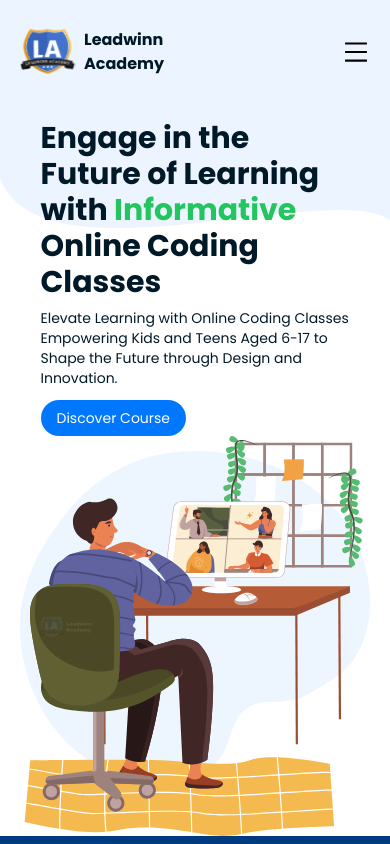
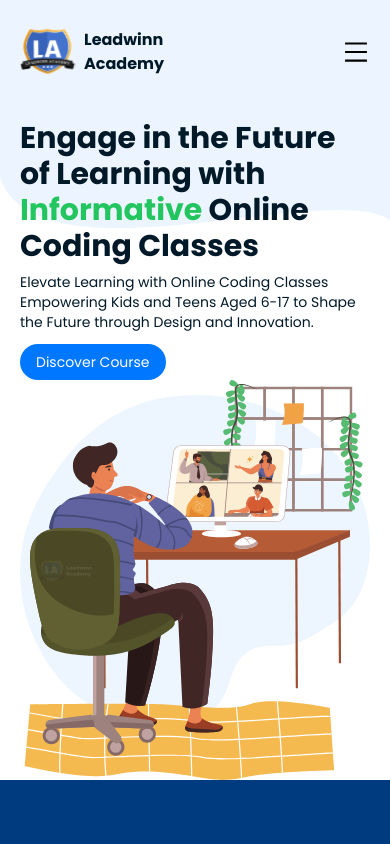
Before and after one commit to Adeleyeha-17/Leadwinn-Academy, a React (Vite) app: page / in a window 390 px wide. Shown: the top 844 px of the page. Built offline with nearby package versions, Linux system fonts and the light colour scheme.

Commit message:
updated home

```diff
--- a/src/pages/Home.tsx
+++ b/src/pages/Home.tsx
@@ -27,7 +27,7 @@ export const Home = () => {
          </svg>
 
          <div className="flex flex-col md:flex-row mt-14 md:mt-24 justify-between lg:max-xl:px-10 lg:space-x-20 sm:p-20 px-5 md:max-w-6xl lg:max-w-7xl mx-auto">
-            <div className="font-poppins text-lead-black px-25 sm:px-0">
+            <div className="font-poppins text-lead-black">
 
                <h1 className="text-3xl sm:text-4xl md:text-myXL xl:text-6xl font-bold md:leading-snug mb-2 md:mb-5">Engage in the Future of Learning with <span className={`animate-slide-top ${currentColorClass}`}>{currentWord}</span> Online Coding Classes</h1>
                <h1 className="mb-3 md:mb-5 text-sm md:text-base">Elevate Learning with Online Coding Classes Empowering Kids and  <br className="hidden sm:flex"/> Teens Aged 6-17 to Shape the Future through Design and Innovation.</h1>
```
